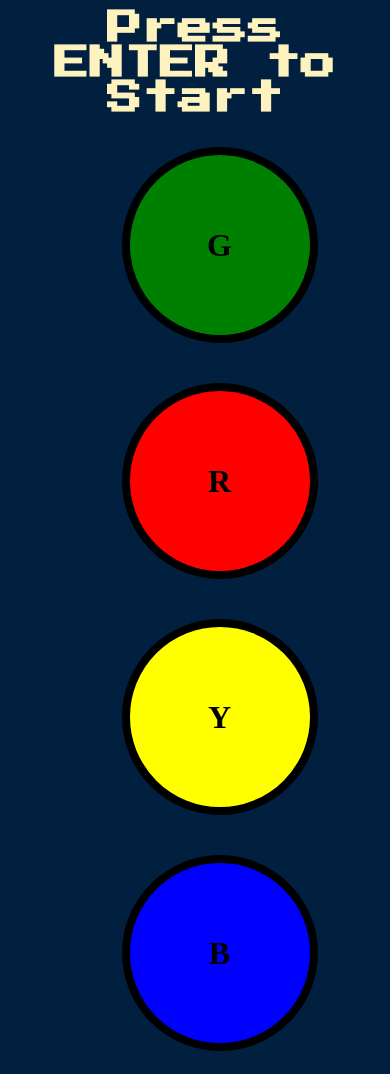
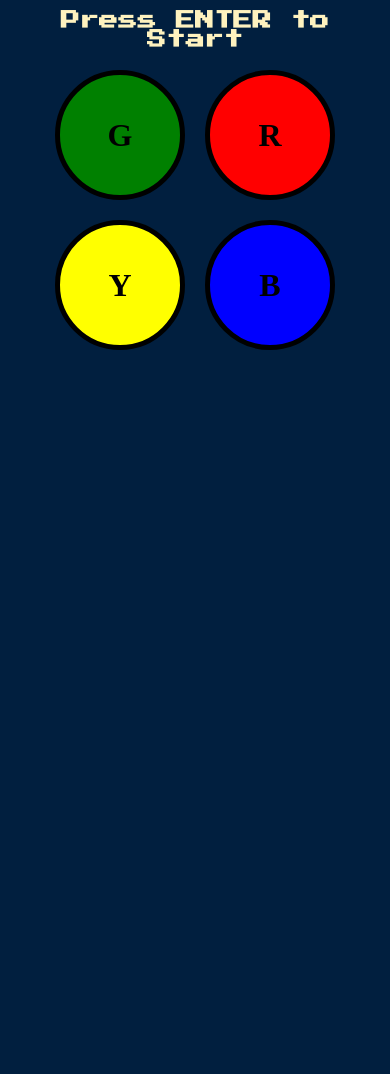
Before and after one commit to burhanuddin-5253/simon-game, a plain HTML site: page index.html in a window 390 px wide. After the commit the page ends 844 px from the top, so only its background shows below. Drawn offline with nearby package versions, Linux system fonts and the light colour scheme.

Commit message:
Update styles.css

```diff
--- a/styles.css
+++ b/styles.css
@@ -11,15 +11,19 @@ body {
 }
 
 .container {
-  display: block;
-  width: 50%;
-  margin: auto;
+  display: grid;
+  grid-template:auto auto / auto auto ;
 
 }
 
+.row{
+  grid-column: span 2;
+  display: flex;
+  justify-content: center;
+  align-items: center;
+}
 .btn {
   margin: 20px;
-  display: inline-block;
   height: 180px;
   width: 180px;
   border-radius: 50%;
@@ -60,3 +64,16 @@ body {
   box-shadow: 0 0 20px white;
   background-color: grey;
 }
+
+@media (max-width: 550px){
+  .btn{
+    margin: 10px;
+    height: 120px;
+    width: 120px;
+    border: 5px solid black;
+  }
+
+  #level-title{
+    font-size: 1.2rem;
+  }
+}
```
